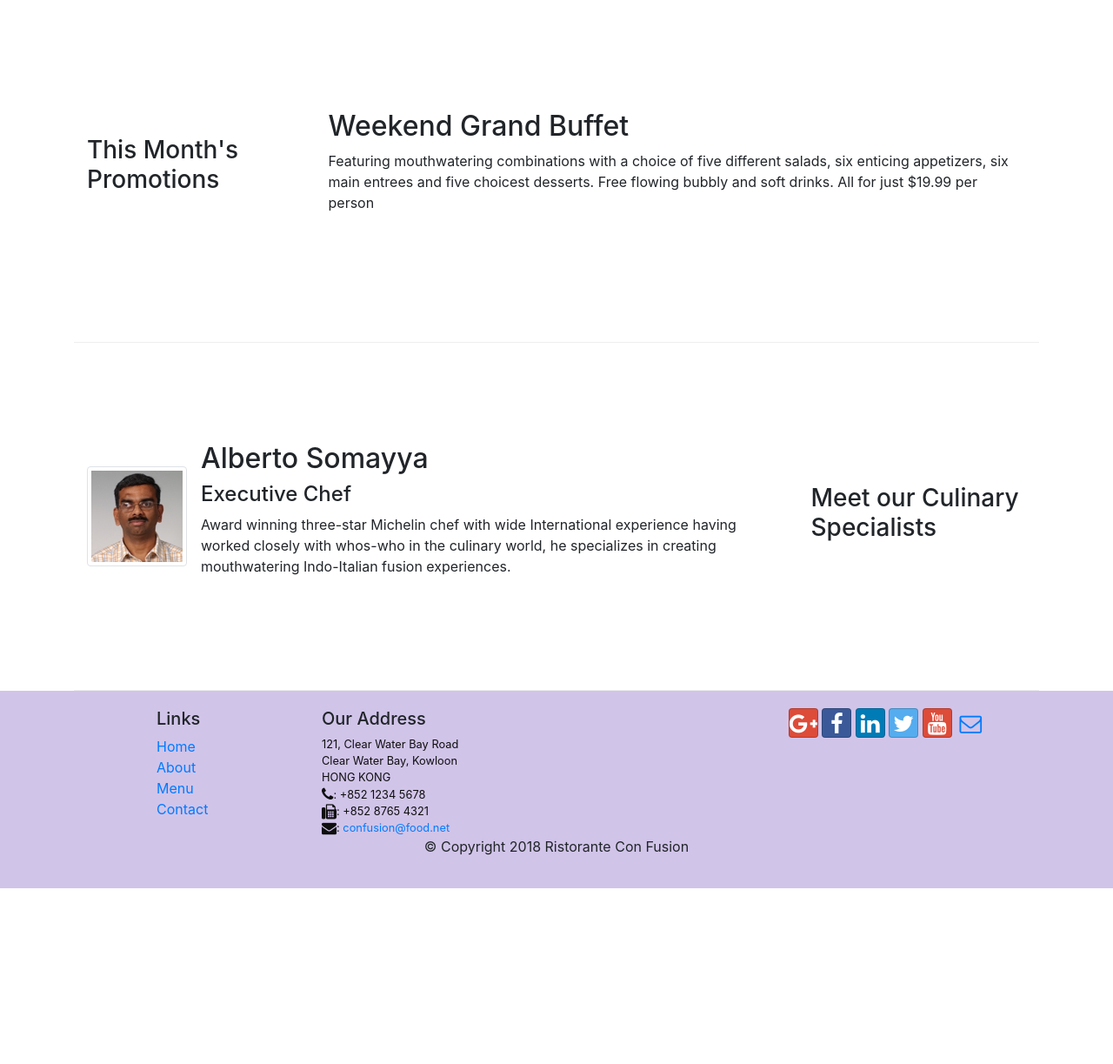
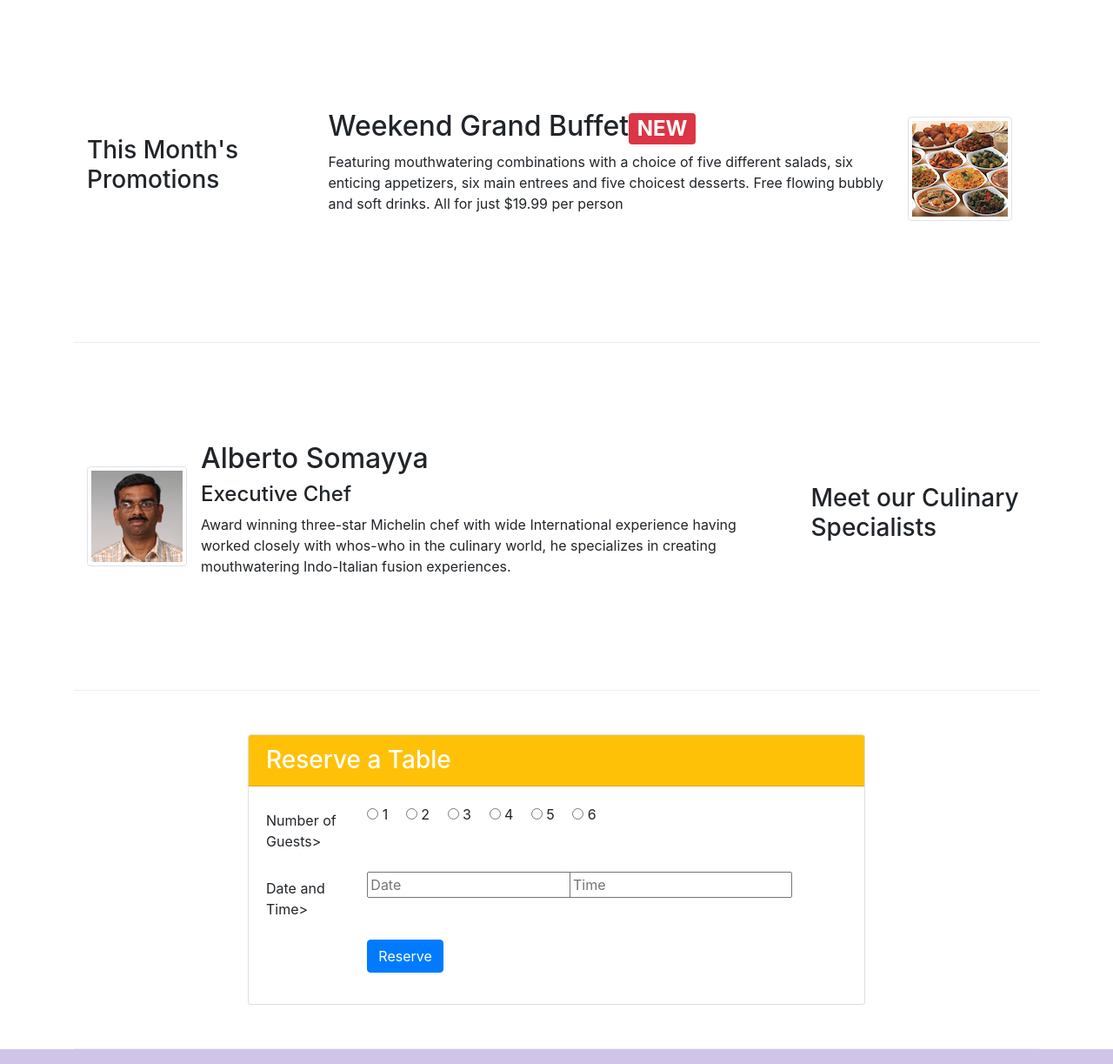
Before and after one commit to evacolas/conFusion, a website: page index.html in a window 1280 px wide. Shown: the part 740-1963 px from the top of the page at 87% size. Before the commit the page ends 1761 px from the top, so only its background shows below. Drawn offline with nearby package versions, Linux system fonts and the light colour scheme.

Commit message:
Assignment 2 commit

```diff
--- a/index.html
+++ b/index.html
@@ -43,6 +43,11 @@
                 <div class="col-12 col-sm align-self-center">
                     <img src="img/logo.png" class="img-fluid">
                 </div>
+                <div class="col-12 col-sm-3 align-self-center">
+                    <a href="#reservetable" class="btn btn-warning btn-block btn-sm">
+                        Reserve Table
+                    </a>
+                </div>
             </div>
         </div>
     </header>
@@ -70,8 +75,13 @@
                 <h3>This Month's Promotions</h3>
             </div>
             <div class="col col-sm col-md">
-                <h2>Weekend Grand Buffet</h2>
+                <div class="media">
+                   <div class="media-body">
+                   <h2>Weekend Grand Buffet<span class="badge badge-danger">NEW</span></h2>
                 <p>Featuring mouthwatering combinations with a choice of five different salads, six enticing appetizers, six main entrees and five choicest desserts. Free flowing bubbly and soft drinks. All for just $19.99 per person </p>
+                   </div>
+                   <img class="d-flex mr-3 img-thumbnail align-self-center" src="img/buffet.png" alt="buffet">
+                </div>
             </div>
         </div>
 
@@ -90,6 +100,47 @@
                 </div>
                 </div>
             </div>
+        </div>
+        <div class="row row-content align-self-center" id="reserveatable">
+            <div class="col-12 offset-sm-2 col-sm-8">
+                <div class="card">
+                    <h3 class="card-header bg-warning text-white"> Reserve a Table</h3>
+                    <div class="card-body">
+                        <form>
+                            <div class="form-group row">
+                            <label for="numguests"class="col-12 col-md-2 col-form-label">Number of Guests></label>
+                                <div class="radio-inline col-md-10" id="numguests">
+                                    <label class="mr-3"><input type="radio" name="optradio"> 1</label>
+                                    <label class="mr-3"><input type="radio" name="optradio"> 2</label>
+                                    <label class="mr-3"><input type="radio" name="optradio"> 3</label>
+                                    <label class="mr-3"><input type="radio" name="optradio"> 4</label>
+                                    <label class="mr-3"><input type="radio" name="optradio"> 5</label>
+                                    <label class="mr-3"><input type="radio" name="optradio"> 6</label>
+                                </div>
+                            </div>
+                            <div class="form-group row">
+                               <label for="numguests"class="col-12 col-md-2 col-form-label">Date and Time></label>
+                               <div class="col-12 col-md-4">
+                                   <input type="text"  name="from-control"  id="date"  name="date" placeholder="Date">
+                               </div>
+                               <div class="col-12 col-md-4">
+                                   <input type="text"  name="from-control"  id="time"  name="time" placeholder="Time">
+                               </div>
+                            </div>
+                            <div class="form-group row">
+                                <div class="offset-md-2 col-md-10">
+                                    <button type="submit" class="btn btn-primary">
+                                        Reserve
+                                    </button>
+                                </div>
+                            </div>
+                        </form>
+
+                    </div>
+                </div>
+
+            </div>
+
         </div>
     </div>
 
```
